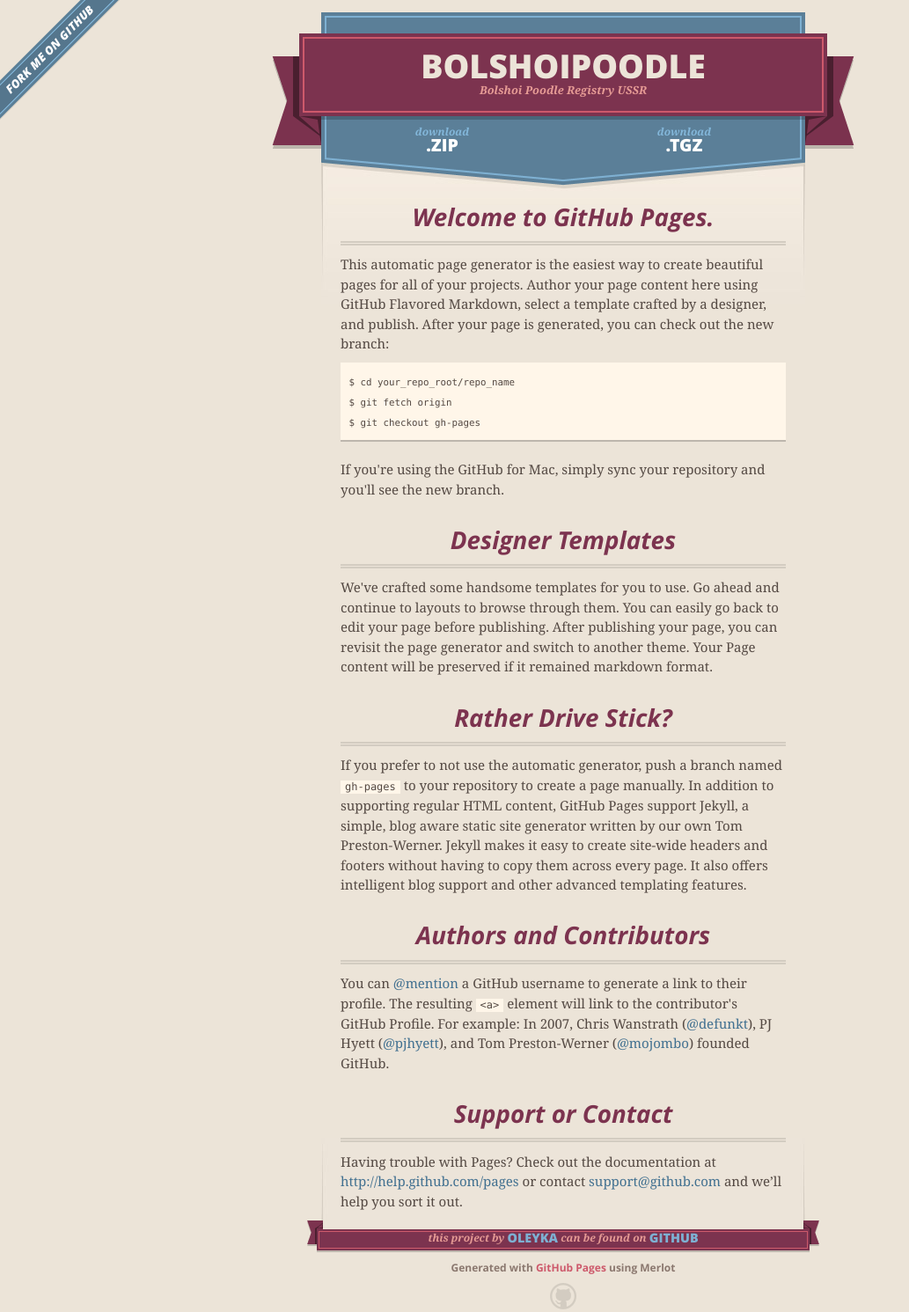
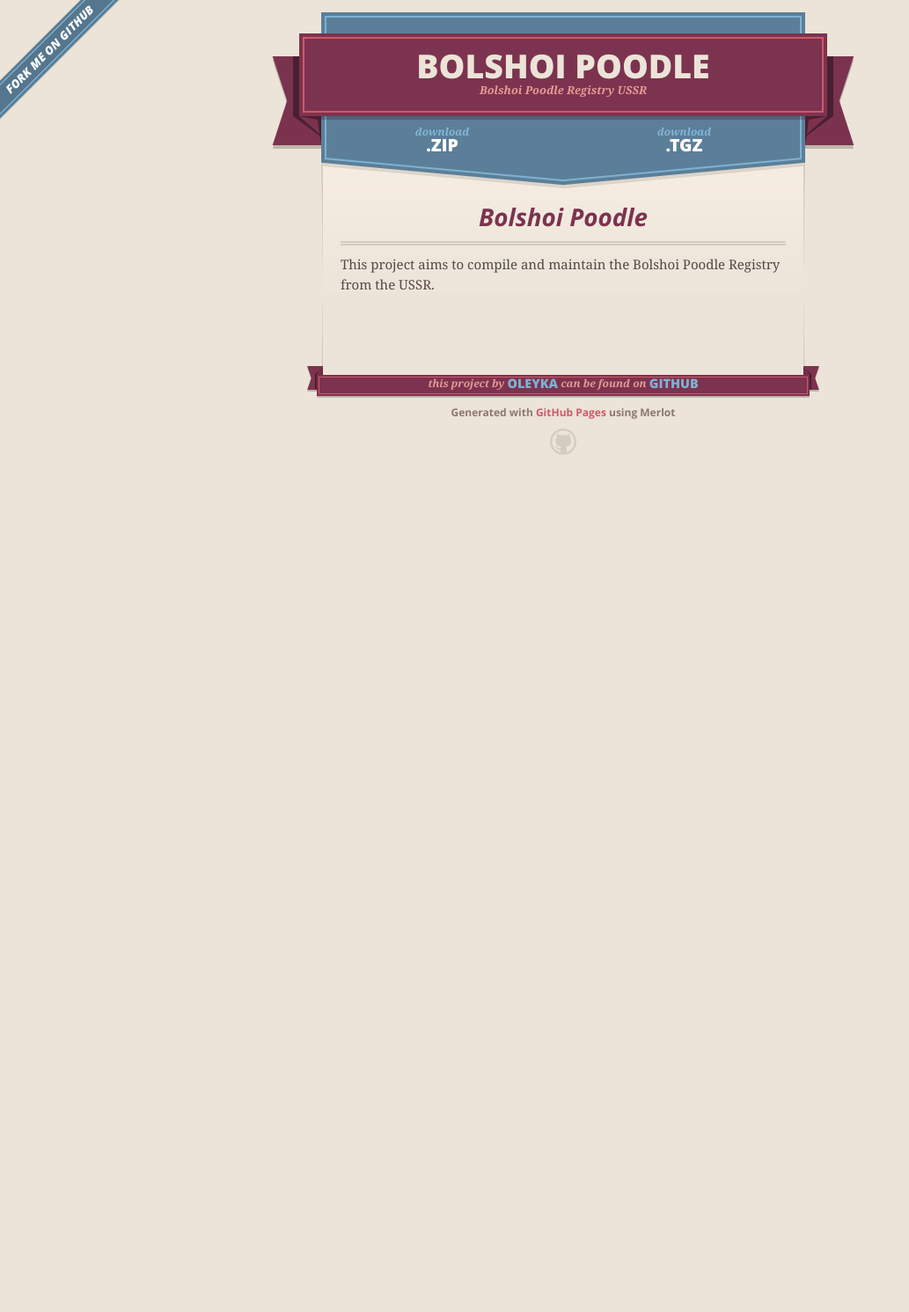
Before and after one commit to oleyka/BolshoiPoodle, a plain HTML site: page index.html in a window 1280 px wide. Shown: the whole page at 88% size, without its empty margins (0-1033 px from the left). After the commit the page ends 800 px from the top, so only its background shows below. Drawn offline with nearby package versions, Linux system fonts and the light colour scheme.

```diff
--- a/index.html
+++ b/index.html
@@ -17,7 +17,7 @@
         $('#main_content').headsmart()
       })
     </script>
-    <title>Bolshoipoodle by oleyka</title>
+    <title>Bolshoi Poodle by oleyka</title>
   </head>
 
   <body>
@@ -27,7 +27,7 @@
       <header>
         <span class="ribbon-outer">
           <span class="ribbon-inner">
-            <h1>Bolshoipoodle</h1>
+            <h1>Bolshoi Poodle</h1>
             <h2>Bolshoi Poodle Registry USSR</h2>
           </span>
           <span class="left-tail"></span>
@@ -46,37 +46,10 @@
 
 
       <section id="main_content">
-        <h3>
-<a name="welcome-to-github-pages" class="anchor" href="#welcome-to-github-pages"><span class="octicon octicon-link"></span></a>Welcome to GitHub Pages.</h3>
+        <h1>
+<a name="bolshoi-poodle" class="anchor" href="#bolshoi-poodle"><span class="octicon octicon-link"></span></a>Bolshoi Poodle</h1>
 
-<p>This automatic page generator is the easiest way to create beautiful pages for all of your projects. Author your page content here using GitHub Flavored Markdown, select a template crafted by a designer, and publish. After your page is generated, you can check out the new branch:</p>
-
-<pre><code>$ cd your_repo_root/repo_name
-$ git fetch origin
-$ git checkout gh-pages
-</code></pre>
-
-<p>If you're using the GitHub for Mac, simply sync your repository and you'll see the new branch.</p>
-
-<h3>
-<a name="designer-templates" class="anchor" href="#designer-templates"><span class="octicon octicon-link"></span></a>Designer Templates</h3>
-
-<p>We've crafted some handsome templates for you to use. Go ahead and continue to layouts to browse through them. You can easily go back to edit your page before publishing. After publishing your page, you can revisit the page generator and switch to another theme. Your Page content will be preserved if it remained markdown format.</p>
-
-<h3>
-<a name="rather-drive-stick" class="anchor" href="#rather-drive-stick"><span class="octicon octicon-link"></span></a>Rather Drive Stick?</h3>
-
-<p>If you prefer to not use the automatic generator, push a branch named <code>gh-pages</code> to your repository to create a page manually. In addition to supporting regular HTML content, GitHub Pages support Jekyll, a simple, blog aware static site generator written by our own Tom Preston-Werner. Jekyll makes it easy to create site-wide headers and footers without having to copy them across every page. It also offers intelligent blog support and other advanced templating features.</p>
-
-<h3>
-<a name="authors-and-contributors" class="anchor" href="#authors-and-contributors"><span class="octicon octicon-link"></span></a>Authors and Contributors</h3>
-
-<p>You can <a href="https://github.com/blog/821" class="user-mention">@mention</a> a GitHub username to generate a link to their profile. The resulting <code>&lt;a&gt;</code> element will link to the contributor's GitHub Profile. For example: In 2007, Chris Wanstrath (<a href="https://github.com/defunkt" class="user-mention">@defunkt</a>), PJ Hyett (<a href="https://github.com/pjhyett" class="user-mention">@pjhyett</a>), and Tom Preston-Werner (<a href="https://github.com/mojombo" class="user-mention">@mojombo</a>) founded GitHub.</p>
-
-<h3>
-<a name="support-or-contact" class="anchor" href="#support-or-contact"><span class="octicon octicon-link"></span></a>Support or Contact</h3>
-
-<p>Having trouble with Pages? Check out the documentation at <a href="http://help.github.com/pages">http://help.github.com/pages</a> or contact <a href="mailto:support@github.com">support@github.com</a> and we’ll help you sort it out.</p>
+<p>This project aims to compile and maintain the Bolshoi Poodle Registry from the USSR. </p>
       </section>
 
       <footer>
```
Also changed, not shown: params.json (+1 -1 lines).
